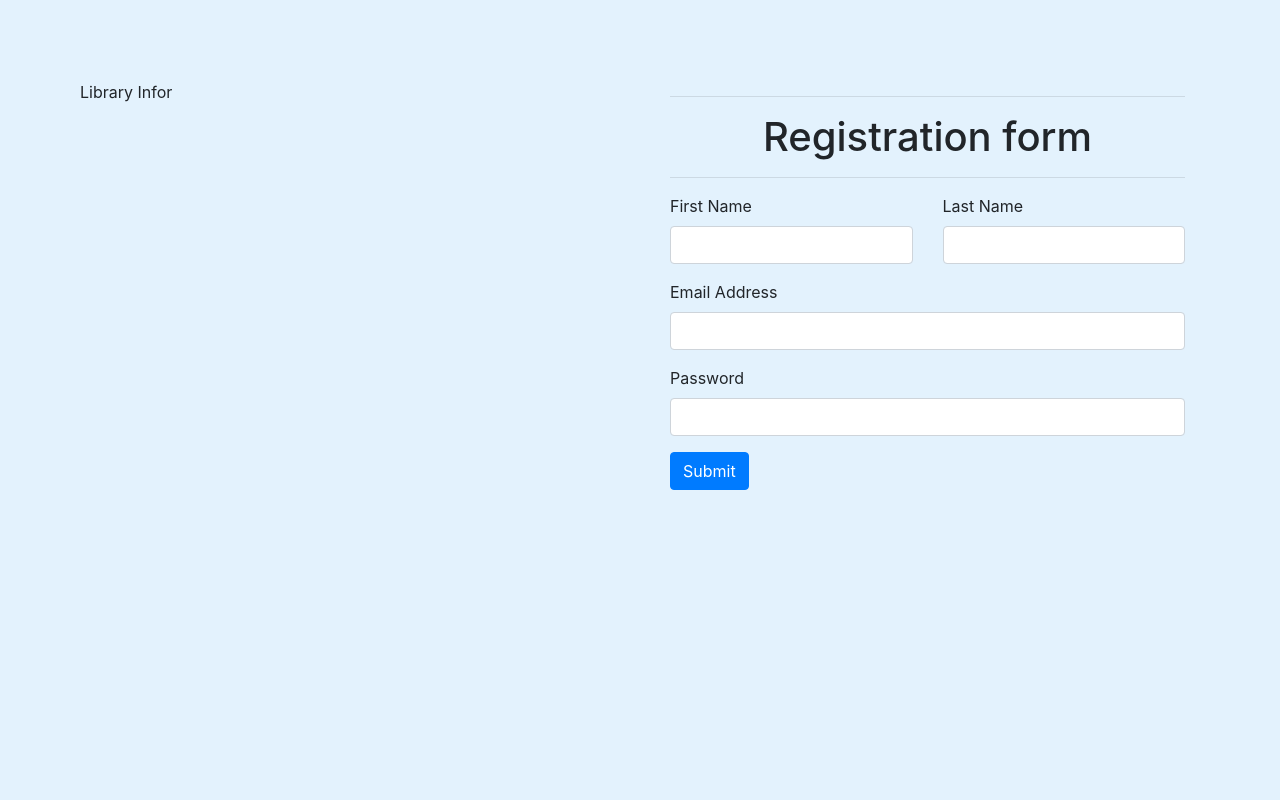
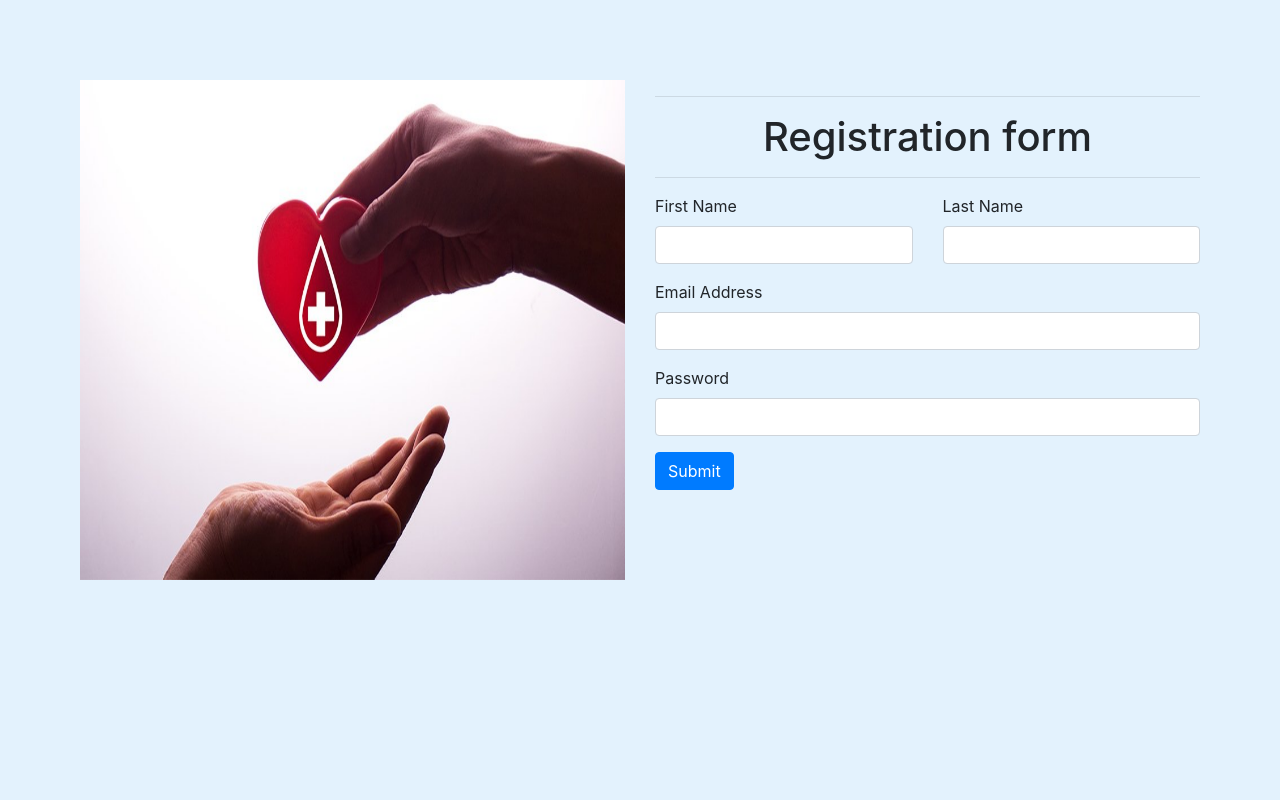
Before and after one commit to KiranBendkoli1/blood-bank-management-system, a PHP site: page /register.php in a window 1280 px wide. Shown: the part 56-856 px from the top of the page. Run offline with PHP 8.4, Linux system fonts and the light colour scheme; some libraries are stand-ins or nearby versions.

Commit message:
fixed form positioning and added carousel

```diff
--- a/register.php
+++ b/register.php
@@ -6,7 +6,7 @@
     <meta name="viewport" content="width=device-width, initial-scale=1.0">
     <title>BloodBank - Registration </title>
 
-
+    <link rel="stylesheet" href="css/style.css">
     <link rel="stylesheet" href="https://maxcdn.bootstrapcdn.com/bootstrap/4.0.0/css/bootstrap.min.css" integrity="sha384-Gn5384xqQ1aoWXA+058RXPxPg6fy4IWvTNh0E263XmFcJlSAwiGgFAW/dAiS6JXm" crossorigin="anonymous">
     <script src="https://code.jquery.com/jquery-3.2.1.slim.min.js" integrity="sha384-KJ3o2DKtIkvYIK3UENzmM7KCkRr/rE9/Qpg6aAZGJwFDMVNA/GpGFF93hXpG5KkN" crossorigin="anonymous"></script>
     <script src="https://cdnjs.cloudflare.com/ajax/libs/popper.js/1.12.9/umd/popper.min.js" integrity="sha384-ApNbgh9B+Y1QKtv3Rn7W3mgPxhU9K/ScQsAP7hUibX39j7fakFPskvXusvfa0b4Q" crossorigin="anonymous"></script>
@@ -97,11 +97,8 @@
 
     <div class="container-fluid" style="padding: 80px; background-color: #e3f2fd;height: 100vh;">
         <div class="row">
-            <div class="col-md-6" >
-                <p>Library Infor</p>
-            </div>
-            <div class="col-md-6"  style="align-items: center;">
-            <div class="col-lg-12">
+            <div class="col-lg-6 order-sm-12" >
+            <div >
                     <hr>
                     <h1 class="intro-text text-center">Registration form
                     </h1>
@@ -133,6 +130,21 @@
                     </form>
                 </div>
             </div>
+            <div class="col-lg-6 order-sm-2"  style="align-items: center;">
+            <div id="carousel" class="carousel slide" data-ride="carousel">
+                    <div class="carousel-inner">
+                        <div class="carousel-item active">
+                        <img class="d-block w-100" src="img/bbimg1.jpg" width="800px" height="500px" alt="First slide">
+                        </div>
+                        <div class="carousel-item">
+                        <img class="d-block w-100" src="img/bbimg2.jpg" width="800px" height="500px" alt="Second slide">
+                        </div>
+                        <div class="carousel-item">
+                        <img class="d-block w-100" src="img/bbimg3.jpg" width="800px" height="500px" alt="Third slide">
+                        </div>
+                    </div>
+                </div>
+            </div>
         </div>
     </div>
 
```
Also changed, not shown: adminlogin.php (+18 -6 lines), index.php (+18 -8 lines), img/bbimg1.jpg (added), img/bbimg2.jpg (added), img/bbimg3.jpg (added), img/blood-donor.png (added), img/blood-drop.png (added), img/search.png (added).
